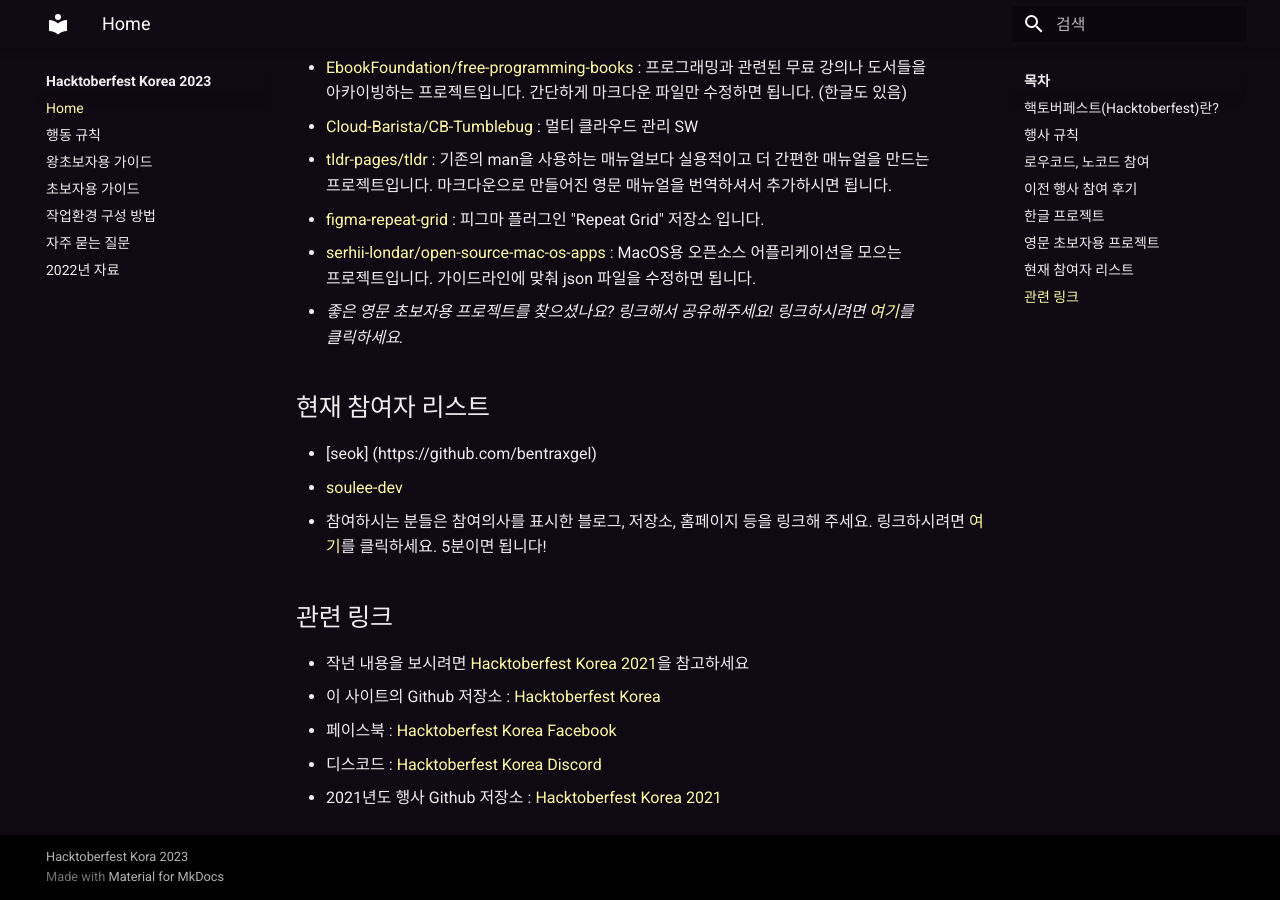
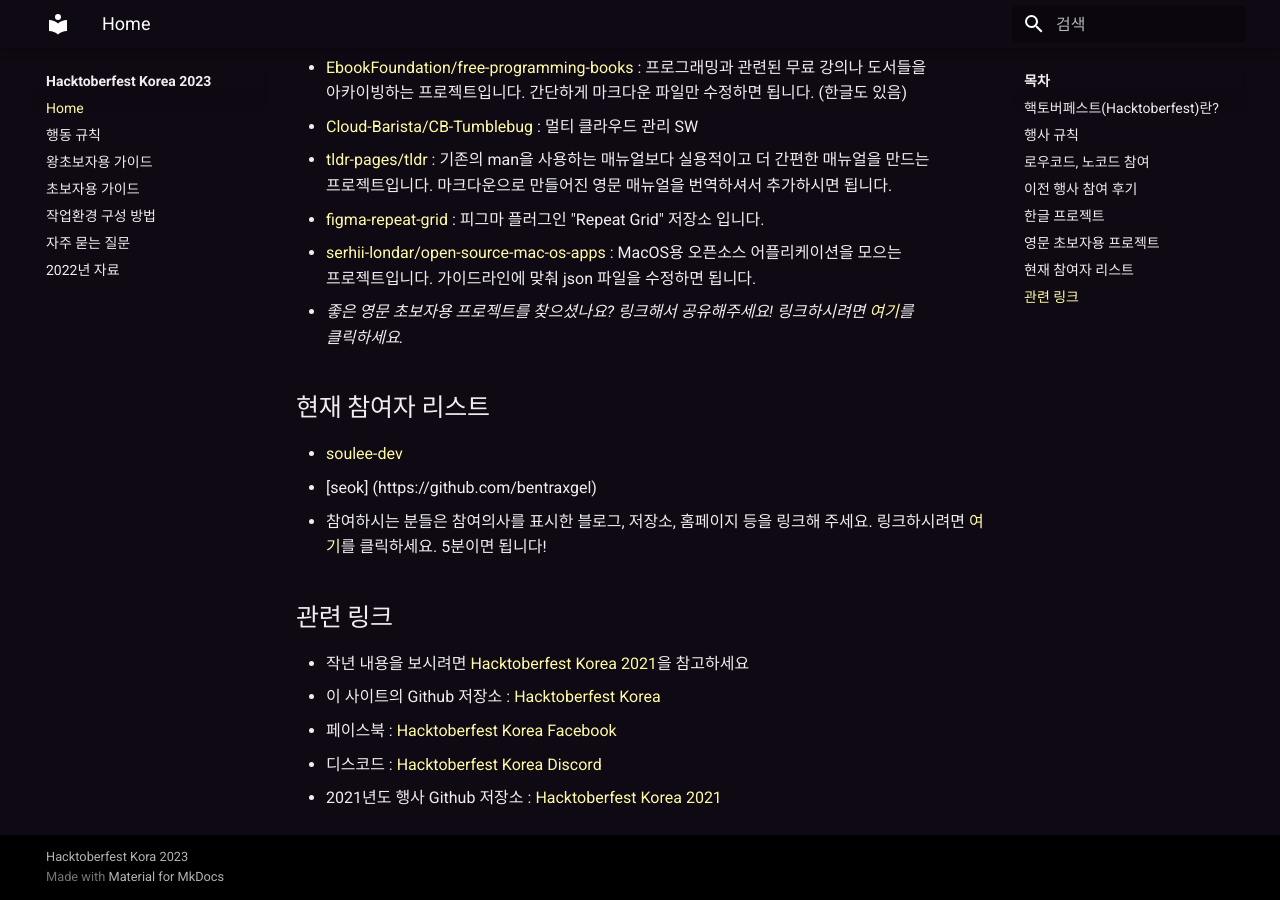
Before and after one commit to hacktoberfestkorea/hacktoberfestkorea, an MkDocs documentation site: the page built from docs/index.md, in a window 1280 px wide and 900 px high, scrolled down 3401 px. Built offline with MkDocs 1.6.1 and Material for MkDocs 9.7.7, drawn with Linux system fonts in a browser that asks for light colours.

```diff
--- a/docs/index.md
+++ b/docs/index.md
@@ -93,8 +93,9 @@
 - _좋은 영문 초보자용 프로젝트를 찾으셨나요? 링크해서 공유해주세요! 링크하시려면 [여기](https://github.com/phg98/hacktoberfestkorea/edit/master/docs/index.md)를 클릭하세요._
 
 ## 현재 참여자 리스트 {#current-participant-list}
+
+- [soulee-dev](https://github.com/soulee-dev)
 - [seok] (https://github.com/bentraxgel)
-- [soulee-dev](https://github.com/soulee-dev)
 - 참여하시는 분들은 참여의사를 표시한 블로그, 저장소, 홈페이지 등을 링크해 주세요. 링크하시려면 [여기](https://github.com/phg98/hacktoberfestkorea/edit/master/docs/index.md)를 클릭하세요. 5분이면 됩니다!
 
 ## 관련 링크 {#associated-link}
```
